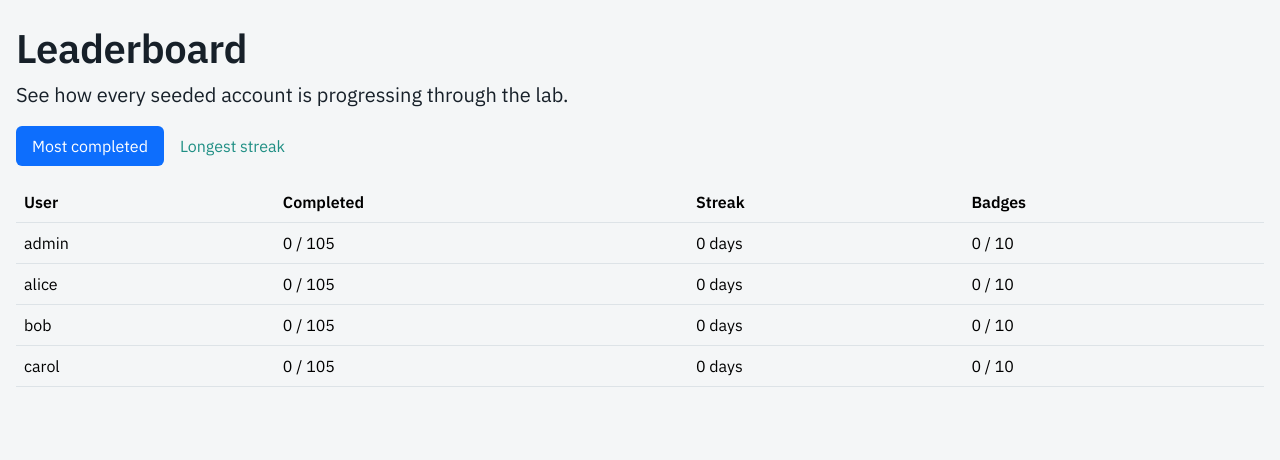
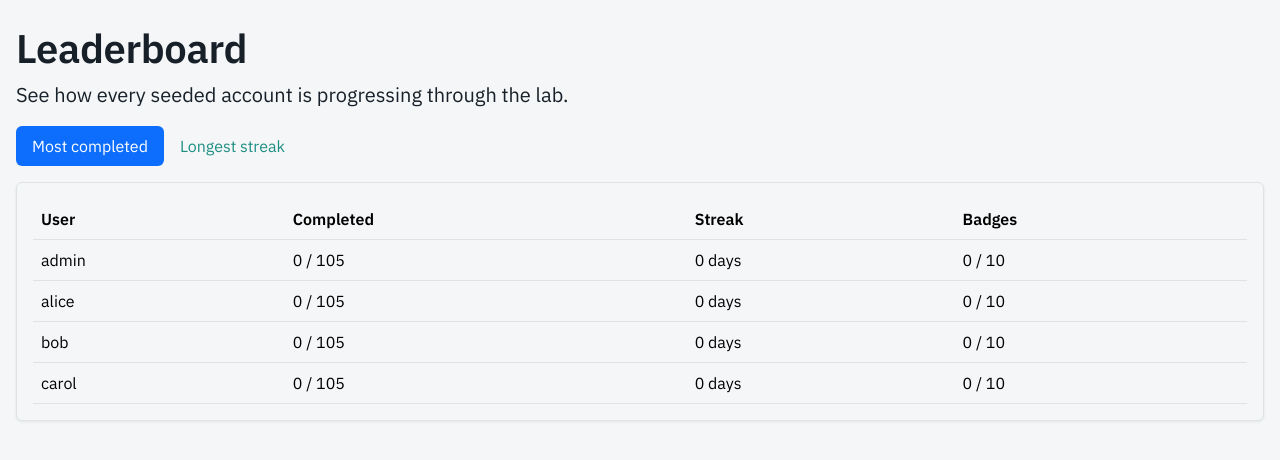
Before and after one commit to jozeta/owasp-lab, a Flask app: page /leaderboard in a window 1280 px wide. Shown: the part 99-559 px from the top of the page. Run offline with Flask 3, Linux system fonts and the light colour scheme; parts of the project's set-up code (start-up, migrations or seed data) failed here and were passed over; some libraries are stand-ins or nearby versions.

Commit message:
feat: wrap leaderboard and instructor tables in Fjord cards
Co-Authored-By: Claude Sonnet 5 <noreply@anthropic.com>

```diff
--- a/app/core/templates/core/instructor.html
+++ b/app/core/templates/core/instructor.html
@@ -4,7 +4,9 @@
 <h1>Instructor view</h1>
 <p class="lead">Aggregate progress across every seeded account.</p>
 
-<table class="table">
+<div class="card fjord-card mb-3">
+  <div class="card-body">
+    <table class="table mb-0">
       <thead>
         <tr>
           <th>User</th>
@@ -28,4 +30,6 @@
         {% endfor %}
       </tbody>
     </table>
+  </div>
+</div>
 {% endblock %}
--- a/app/core/templates/core/leaderboard.html
+++ b/app/core/templates/core/leaderboard.html
@@ -18,7 +18,9 @@
   </li>
 </ul>
 
-<table class="table">
+<div class="card fjord-card mb-3">
+  <div class="card-body">
+    <table class="table mb-0">
       <thead>
         <tr>
           <th>User</th>
@@ -40,4 +42,6 @@
         {% endfor %}
       </tbody>
     </table>
+  </div>
+</div>
 {% endblock %}
```
Also changed, not shown: tests/test_fjord_remaining_pages.py (added, +51 -0 lines). Lines whose indentation alone changed are shown as unchanged.
